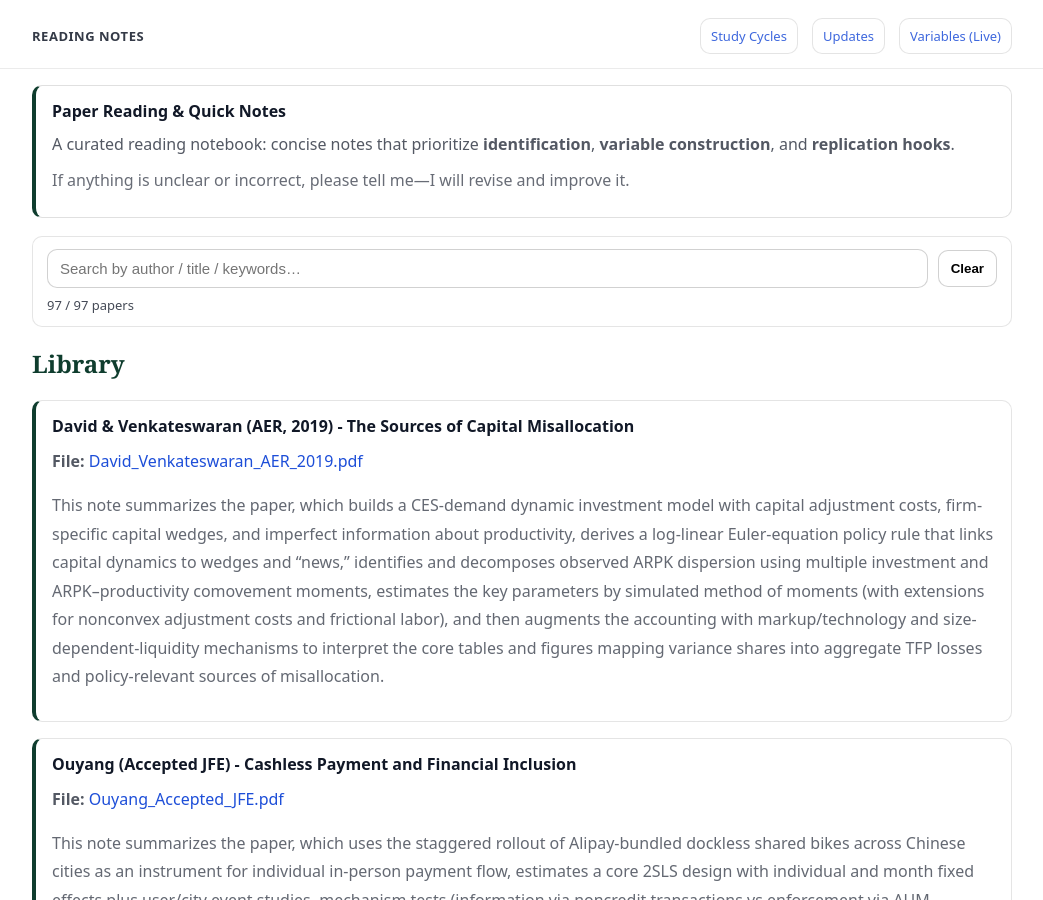
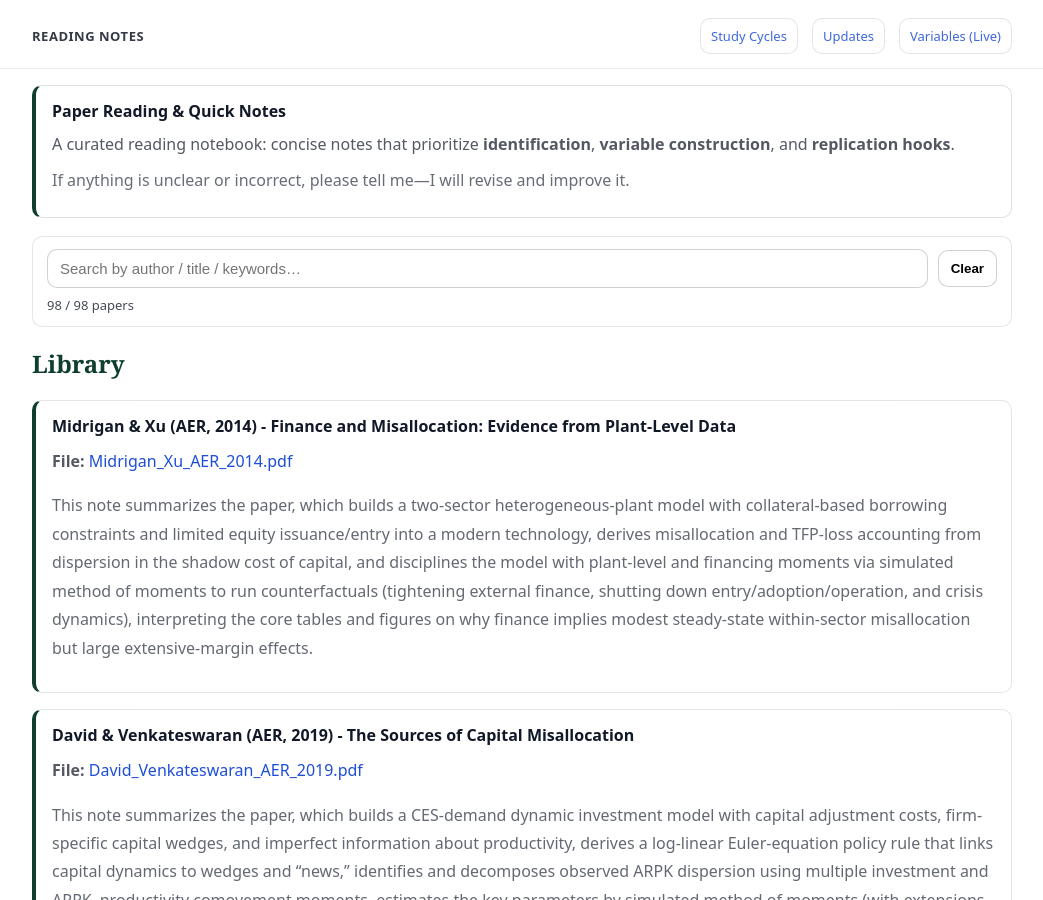
Before and after one commit to yaxinzn/study-archive, a Jekyll site: the page built from reading/index.md, in a window 1280 px wide and 900 px high. Shown: the whole window, without its empty margins (118-1161 px from the left). Built offline with Jekyll 4.4.1, drawn with Linux system fonts in a browser that asks for light colours.

Commit message:
Reading: add/update Midrigan_Xu_AER_2014.pdf

```diff
--- a/_data/reading.yml
+++ b/_data/reading.yml
@@ -1,3 +1,7 @@
+- title: "Midrigan & Xu (AER, 2014) - Finance and Misallocation: Evidence from Plant-Level Data"
+  file: "Midrigan_Xu_AER_2014.pdf"
+  desc: "This note summarizes the paper, which builds a two-sector heterogeneous-plant model with collateral-based borrowing constraints and limited equity issuance/entry into a modern technology, derives misallocation and TFP-loss accounting from dispersion in the shadow cost of capital, and disciplines the model with plant-level and financing moments via simulated method of moments to run counterfactuals (tightening external finance, shutting down entry/adoption/operation, and crisis dynamics), interpreting the core tables and figures on why finance implies modest steady-state within-sector misallocation but large extensive-margin effects."
+
 - title: "David & Venkateswaran (AER, 2019) - The Sources of Capital Misallocation"
   file: "David_Venkateswaran_AER_2019.pdf"
   desc: "This note summarizes the paper, which builds a CES-demand dynamic investment model with capital adjustment costs, firm-specific capital wedges, and imperfect information about productivity, derives a log-linear Euler-equation policy rule that links capital dynamics to wedges and “news,” identifies and decomposes observed ARPK dispersion using multiple investment and ARPK–productivity comovement moments, estimates the key parameters by simulated method of moments (with extensions for nonconvex adjustment costs and frictional labor), and then augments the accounting with markup/technology and size-dependent-liquidity mechanisms to interpret the core tables and figures mapping variance shares into aggregate TFP losses and policy-relevant sources of misallocation."
```
Also changed, not shown: 1 other file.
